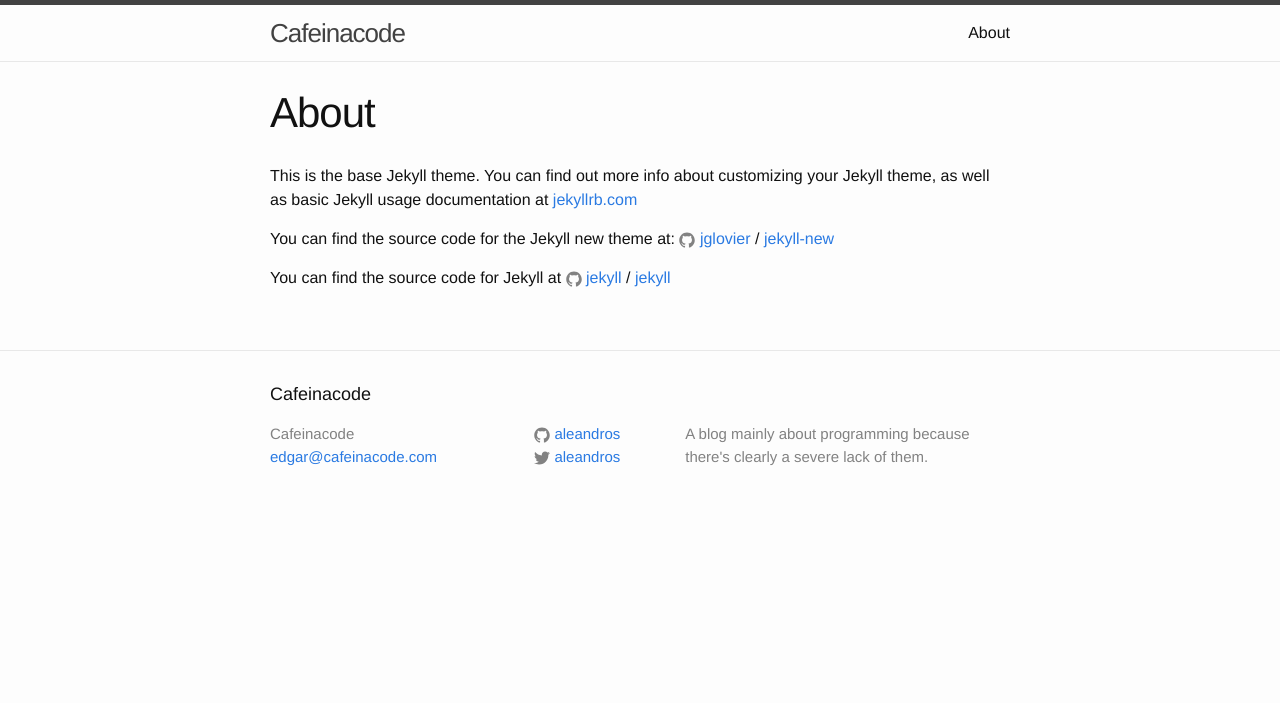
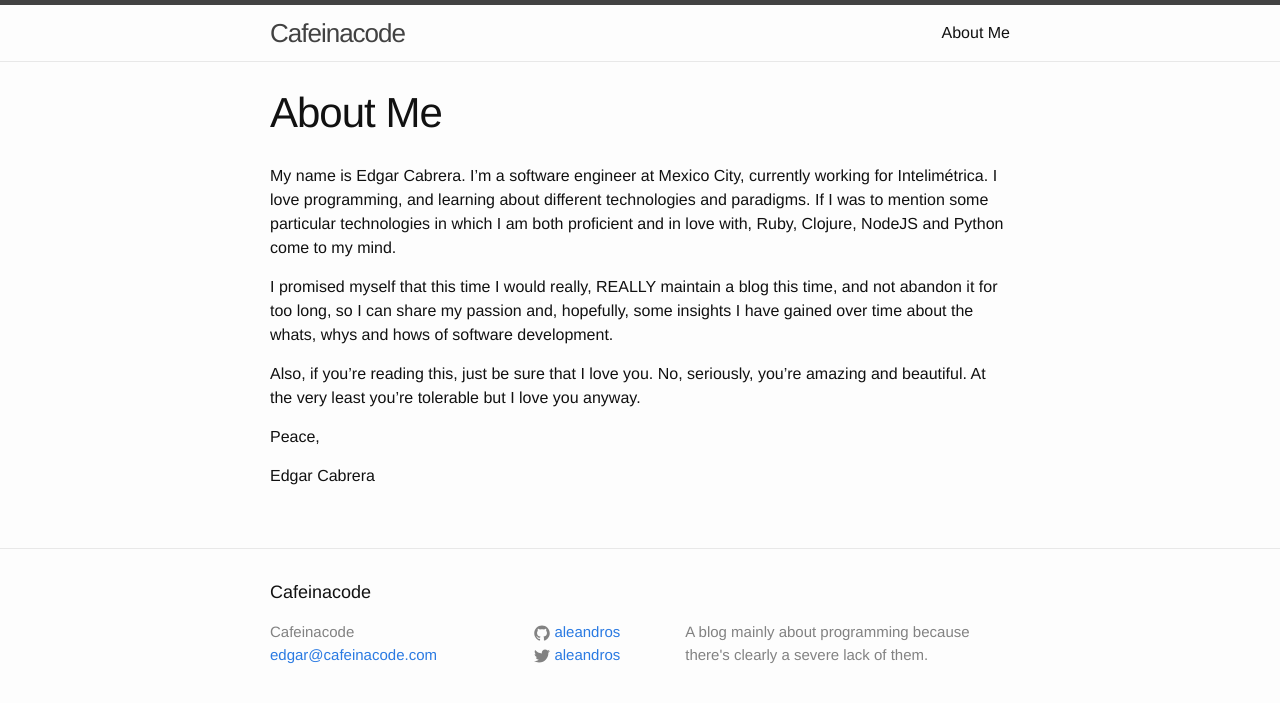
Before and after one commit to aleandros/aleandros.github.io, a Jekyll site: the page built from about.md, in a window 1280 px wide. Shown: the top 703 px of the page. Built offline with Jekyll 4.4.1, drawn with Linux system fonts in a browser that asks for light colours.

Commit message:
Rewrite about page

```diff
--- a/about.md
+++ b/about.md
@@ -1,15 +1,20 @@
 ---
 layout: page
-title: About
+title: About Me
 permalink: /about/
 ---
 
-This is the base Jekyll theme. You can find out more info about customizing your Jekyll theme, as well as basic Jekyll usage documentation at [jekyllrb.com](http://jekyllrb.com/)
+My name is Edgar Cabrera. I'm a software engineer at Mexico City, currently working for Intelimétrica.
+I love programming, and learning about different technologies and paradigms. If I was to mention some
+particular technologies in which I am both proficient and in love with, Ruby, Clojure, NodeJS and Python come to my mind.
 
-You can find the source code for the Jekyll new theme at:
-{% include icon-github.html username="jglovier" %} /
-[jekyll-new](https://github.com/jglovier/jekyll-new)
+I promised myself that this time I would really, REALLY maintain a blog
+this time, and not abandon it for too long, so I can share my passion and, hopefully, some
+insights I have gained over time about the whats, whys and hows of software development.
 
-You can find the source code for Jekyll at
-{% include icon-github.html username="jekyll" %} /
-[jekyll](https://github.com/jekyll/jekyll)
+Also, if you're reading this, just be sure that I love you. No, seriously, you're amazing
+and beautiful. At the very least you're tolerable but I love you anyway.
+
+Peace,
+
+Edgar Cabrera
```
